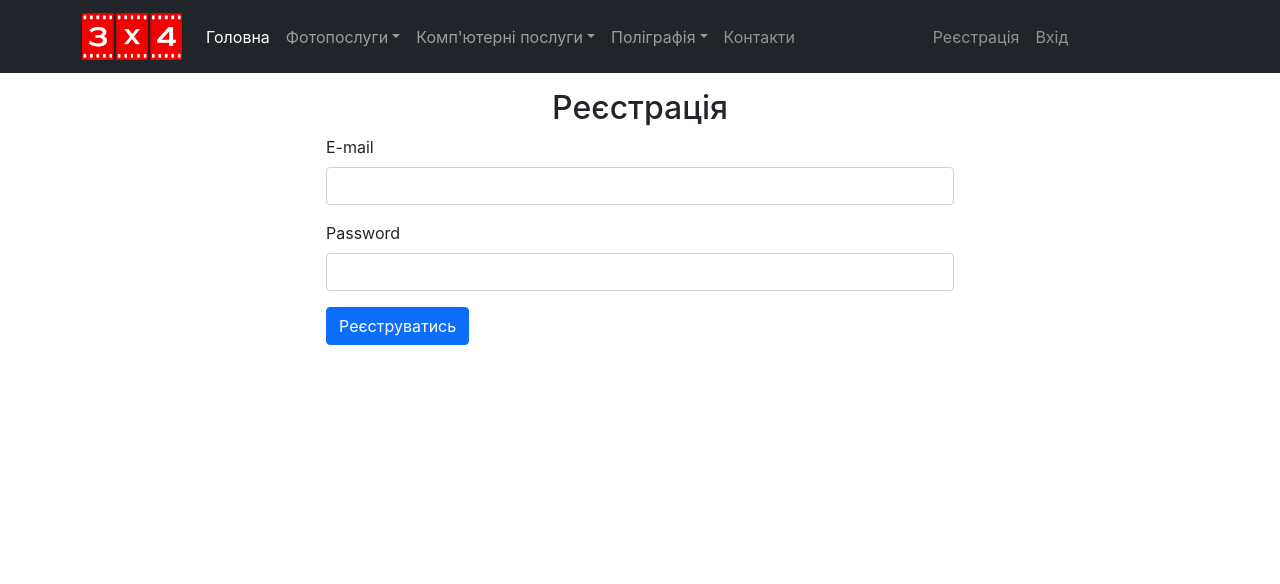
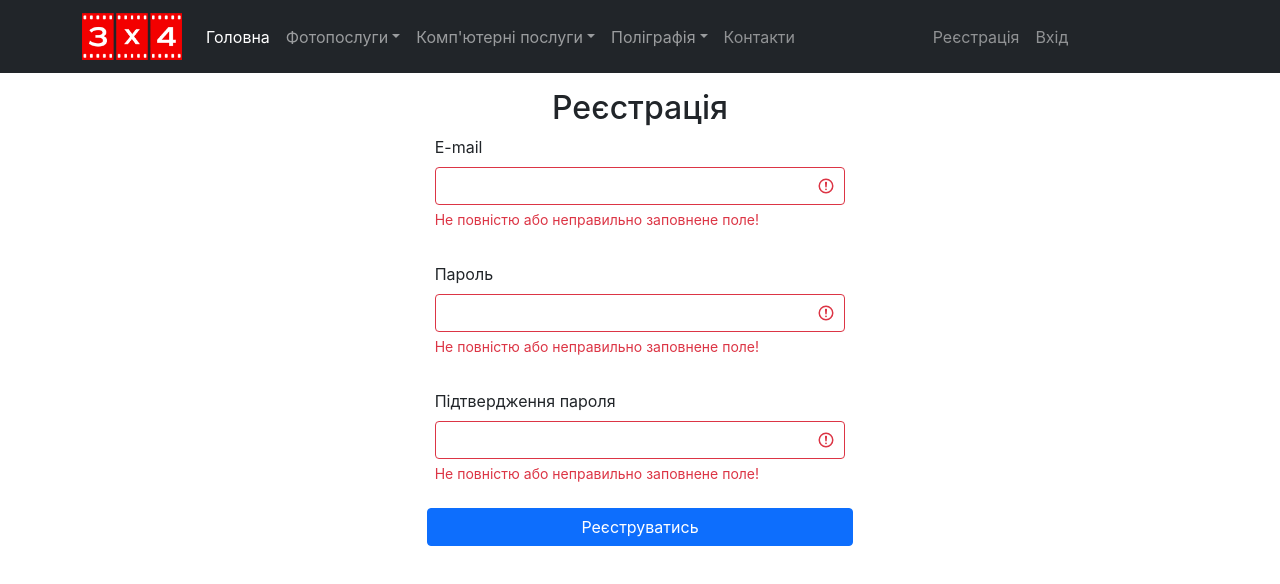
Before and after one commit to Kvazar3S273/React3x4, a React (Create React App) app: page /register in a window 1280 px wide. Shown: the top 584 px of the page. Built offline with nearby package versions, Linux system fonts and the light colour scheme.

Commit message:
add fluent validation to register

```diff
--- a/package.json
+++ b/package.json
@@ -8,6 +8,7 @@
     "@testing-library/user-event": "^13.5.0",
     "axios": "^0.26.0",
     "bootstrap": "^5.1.3",
+    "classnames": "^2.3.1",
     "prop-types": "^15.8.1",
     "react": "^17.0.2",
     "react-dom": "^17.0.2",
--- a/src/components/auth/register/index.js
+++ b/src/components/auth/register/index.js
@@ -8,7 +8,10 @@ import TextBoxField from "../../common/TextBoxField";
 export class RegisterPage extends Component {
   state = {
     email: "",
-    password: ""
+    password: "",
+    confirmPassword: "",
+    errormessages: {
+    }
   };
 
   onChangeHandler = (e) => {
@@ -25,72 +28,60 @@ export class RegisterPage extends Component {
       console.log("Server is good", result);
       this.props.history.push("/");
     } catch (error) {
-      console.log("Server is bad", error.response);
+      // console.log("Server is bad", error.response);
+      var err = error.response.data.errors;
+      var takeerr = Object.keys(err).map((key) => err[key]);
+      const listErrors = takeerr.map((item) => <li key={item}>{item}</li>);
+      this.setState({ errormessages: listErrors });
+      console.log(this.state.errormessages);
     }
   };
 
   render() {
     //console.log("state", this.state);
-    const { email, password } = this.state;
+    const { email, password, confirmPassword, errormessages, num } = this.state;
     return (
       <div className="row">
-        <div className="offset-md-3 col-md-6">
+        <div className="offset-md-4 col-md-4">
           <h2 className="text-center mt-3">Реєстрація</h2>
-          <form onSubmit={this.onSubmitFormHandler}>
+          <form
+            className="row g-3 was-validated"
+            onSubmit={this.onSubmitFormHandler}
+          >
             <TextBoxField
               field="email"
               label="E-mail"
-              placeholder="Email"
+              num="0"
               value={email}
               onChangeHandler={this.onChangeHandler}
             />
+            <span className="text-danger">{errormessages[num]}</span>
+
             <TextBoxField
               field="password"
-              label="Password"
+              label="Пароль"
+              num="1"
               type="password"
-              placeholder="Password"
               value={password}
               onChangeHandler={this.onChangeHandler}
             />
+            <span className="text-danger">{errormessages[num]}</span>
 
-            <button type="submit" className="btn btn-primary">Реєструватись</button>
+            <TextBoxField
+              field="confirmPassword"
+              label="Підтвердження пароля"
+              num="2"
+              type="password"
+              value={confirmPassword}
+              onChangeHandler={this.onChangeHandler}
+            />
+
+            <button type="submit" className="btn btn-primary mt-4">
+              Реєструватись
+            </button>
           </form>
         </div>
       </div>
-
-      // <section>
-      //   <div className="box">
-      //     <div className="form">
-      //       <h2>Реєстрація</h2>
-      //       <form onSubmit={this.onSubmitFormHandler}>
-      //         <TextBoxField
-      //           field="email"
-      //           value={email}
-      //           placeholder="Email"
-      //           onChangeHandler={this.onChangeHandler}
-      //         />
-      //         <TextBoxField
-      //           field="password"
-      //           type="password"
-      //           value={password}
-      //           placeholder="Password"
-      //           onChangeHandler={this.onChangeHandler}
-      //         />
-      //         {/* <TextBoxField
-      //           field=""
-      //           type="submit"
-      //           value="Реєструватись"
-      //           placeholder=""
-      //           onChangeHandler={this.onChangeHandler}
-      //         /> */}
-
-      //         <div className="inputBx">
-      //           <input type="submit" value="Реєструватись" />
-      //         </div>
-      //       </form>
-      //     </div>
-      //   </div>
-      // </section>
     );
   }
 }
--- a/src/components/common/TextBoxField.js
+++ b/src/components/common/TextBoxField.js
@@ -1,36 +1,27 @@
 import PropTypes from "prop-types";
-const TextBoxField = ({ field, value, type, placeholder, label, onChangeHandler }) => {
+const TextBoxField = ({ field, value, type, label, num, onChangeHandler }) => {
   return (
-    <div className="mb-3">
+    <div className="col-md-12">
             <label htmlFor={field} className="form-label">{label}</label>
             <input type={type}
-                className="form-control"
+                className="form-control is valid"
                 id={field}
                 name={field}
+                num={num}
                 value={value}
                 onChange={onChangeHandler}
+                required
             />
+            <div className="valid-feedback"> Добре є </div>
+            <div className="invalid-feedback"> Не повністю або неправильно заповнене поле! </div>
         </div>
-
-
-
-
-    // <div className="inputBx">
-    //   <input
-    //     type={type}
-    //     placeholder={placeholder}
-    //     id={field}
-    //     name={field}
-    //     value={value}
-    //     onChange={onChangeHandler}
-    //   />
-    // </div>
   );
 };
 
 TextBoxField.propTypes={
     field: PropTypes.string.isRequired,
     value: PropTypes.string.isRequired,
+    label: PropTypes.string.isRequired,
     type: PropTypes.string.isRequired,
     onChangeHandler: PropTypes.func.isRequired
 }
```
Also changed, not shown: 1 other file (tests, documents, lock files or other folders).
